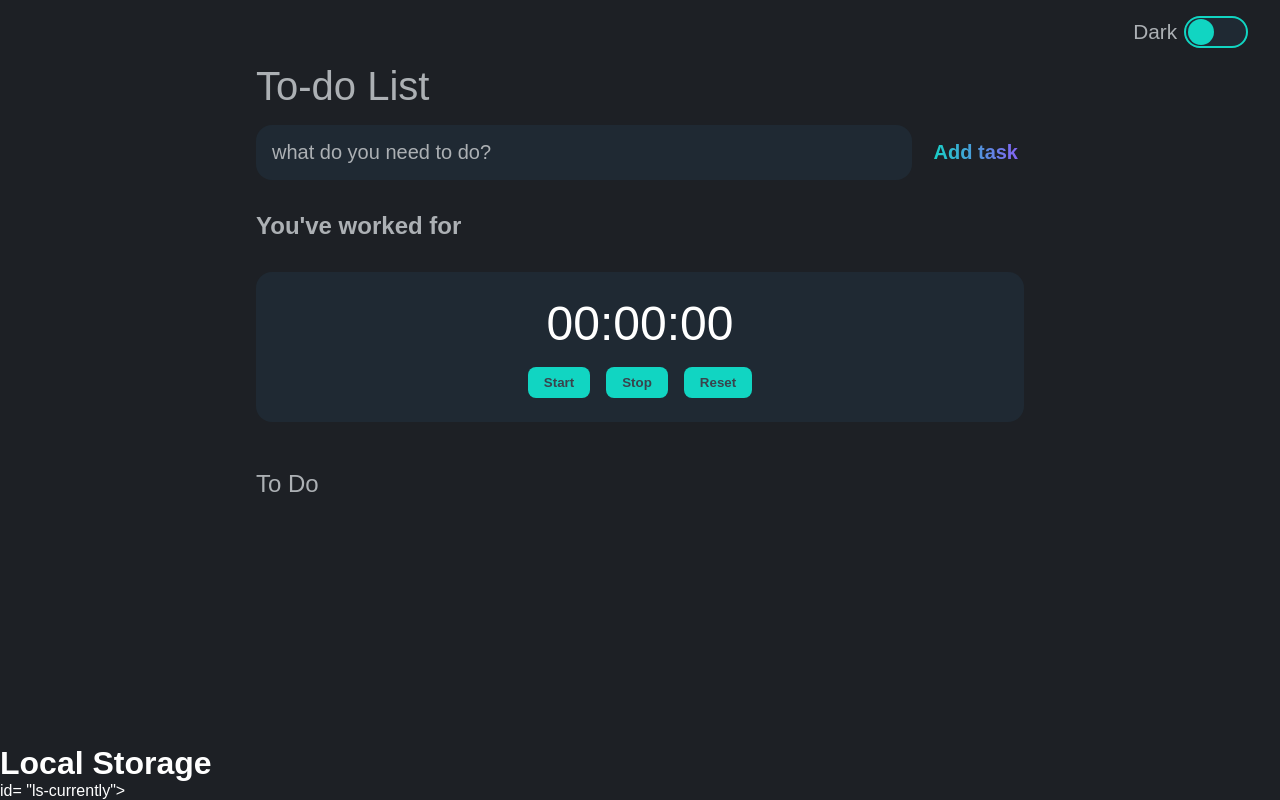
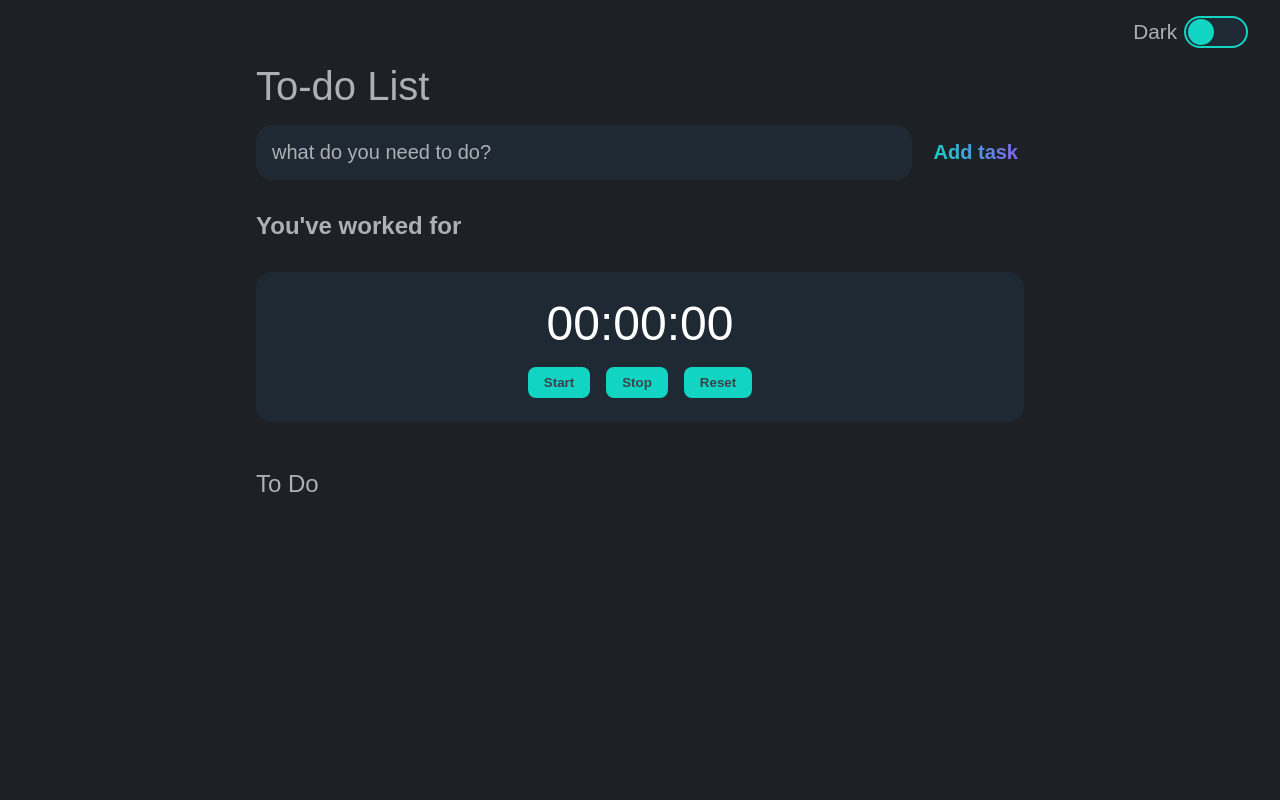
Before and after one commit to cantfindname/personal_website, a plain HTML site: page public/index.html in a window 1280 px wide. Drawn offline with Linux system fonts and the light colour scheme.

Commit message:
Update index.html

```diff
--- a/public/index.html
+++ b/public/index.html
@@ -64,9 +64,5 @@
 
     <script src="main.js"></script>
 
-    <h1>Local Storage</h1>
-    <div> id= "ls-currently"></div>
-    <script src = "app.js"></script>
-
 </body>
 </html>
```
